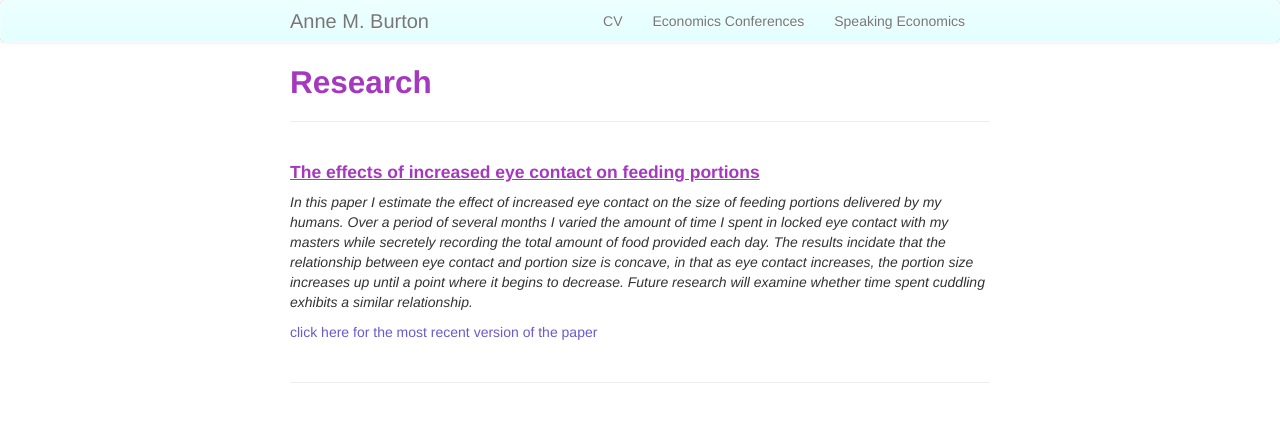
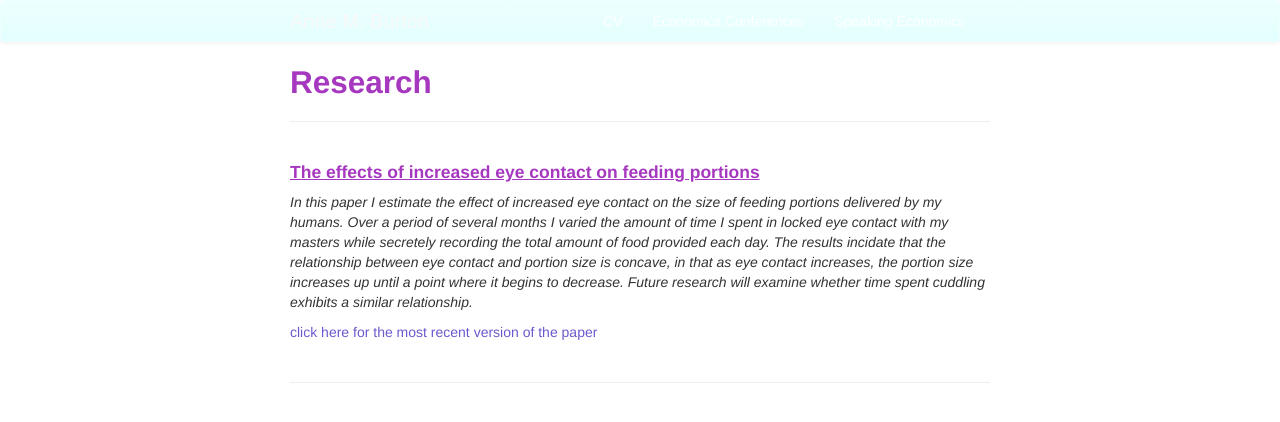
Before and after one commit to anne-m-burton/anne-m-burton.github.io, a Jekyll site: the page built from pages/research.md, in a window 1280 px wide. Shown: the top 422 px of the page. Built offline with Jekyll 4.4.1, drawn with Linux system fonts in a browser that asks for light colours.

Commit message:
change color

```diff
--- a/assets/themes/twitter/css/my_custom_css.css
+++ b/assets/themes/twitter/css/my_custom_css.css
@@ -91,7 +91,7 @@ h1, h2, h3, h4, h5 {
     min-height:40px;
     padding-left:20px;
     padding-right:20px;
-    background-color:#b31b1b;
+    background-color:#fafafa;
     background-image:-moz-linear-gradient(top, #edffff, #e3ffff);
     background-image:-webkit-gradient(linear, 0 0, 0 100%, from(#edffff), to(#f2f2f2));
     background-image:-webkit-linear-gradient(top, #edffff, #e3ffff);
@@ -108,3 +108,32 @@ h1, h2, h3, h4, h5 {
     box-shadow:0 1px 4px rgba(0, 0, 0, 0.065);
     *zoom:1;
 }
+
+/* Change nav and header text color */
+.navbar .brand {
+   color: #f7f7f7;
+   text-shadow: none;
+}
+.navbar-text {
+   color:#f7f7f7;
+}
+.navbar-link {
+   color:#f7f7f7;
+}
+.navbar-link:hover {
+   color:#f7f7f7;
+}
+/*Change color of your website name in navigation bar
+.navbar .brand {
+   color: #ffffff;
+   text-shadow: none;
+}*/
+/*Change color of the links in the navigation bar:*/
+.navbar .nav>li>a {
+   color: #ffffff;
+   text-shadow: none;
+}
+
+/*I THNK one of these will change the color of a link in the navbar when you hover over it*/
+.navbar .nav>li>a:focus,.navbar .nav>li>a:hover{background-color:transparent;color:#ffffff;text-decoration:none;}
+.navbar .nav>.active>a,.navbar .nav>.active>a:hover,.navbar .nav>.active>a:focus{color:#ffffff;text-decoration:none;background-color:#e5e5e5;-webkit-box-shadow:inset 0 3px 8px rgba(0, 0, 0, 0.125);-moz-box-shadow:inset 0 3px 8px rgba(0, 0, 0, 0.125);box-shadow:inset 0 3px 8px rgba(0, 0, 0, 0.125);}
```
